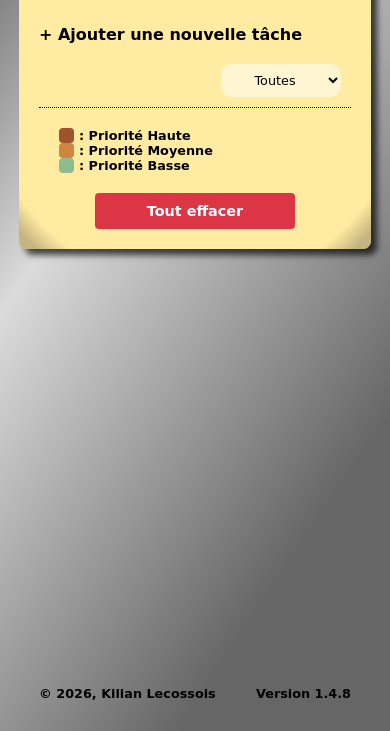
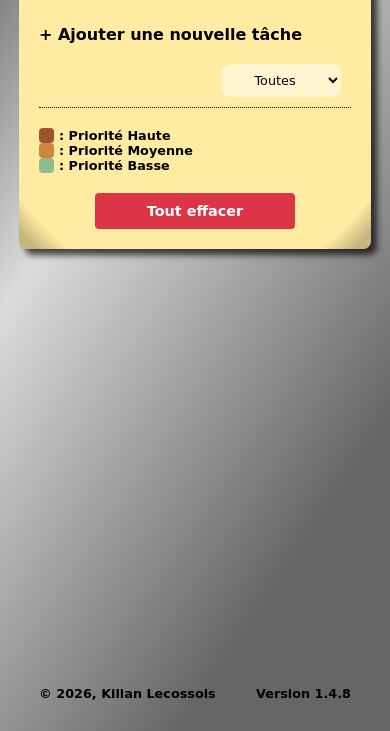
Before and after one commit to kilecos/To-Do-List, a website built with Vite: page index.html in a window 390 px wide. Shown: the part 113-844 px from the top of the page. Built offline with nearby package versions, Linux system fonts and the light colour scheme; a web font is replaced by a local one.

Commit message:
feat(ui): ajustement padding légende couleur priorité format mobile

```diff
--- a/src/style.css
+++ b/src/style.css
@@ -649,6 +649,10 @@ footer {
     max-width: 300px;
   }
 
+  .legend-container {
+    padding-left: 0;
+  }
+
   footer {
     max-width: 80%;
   }
```
